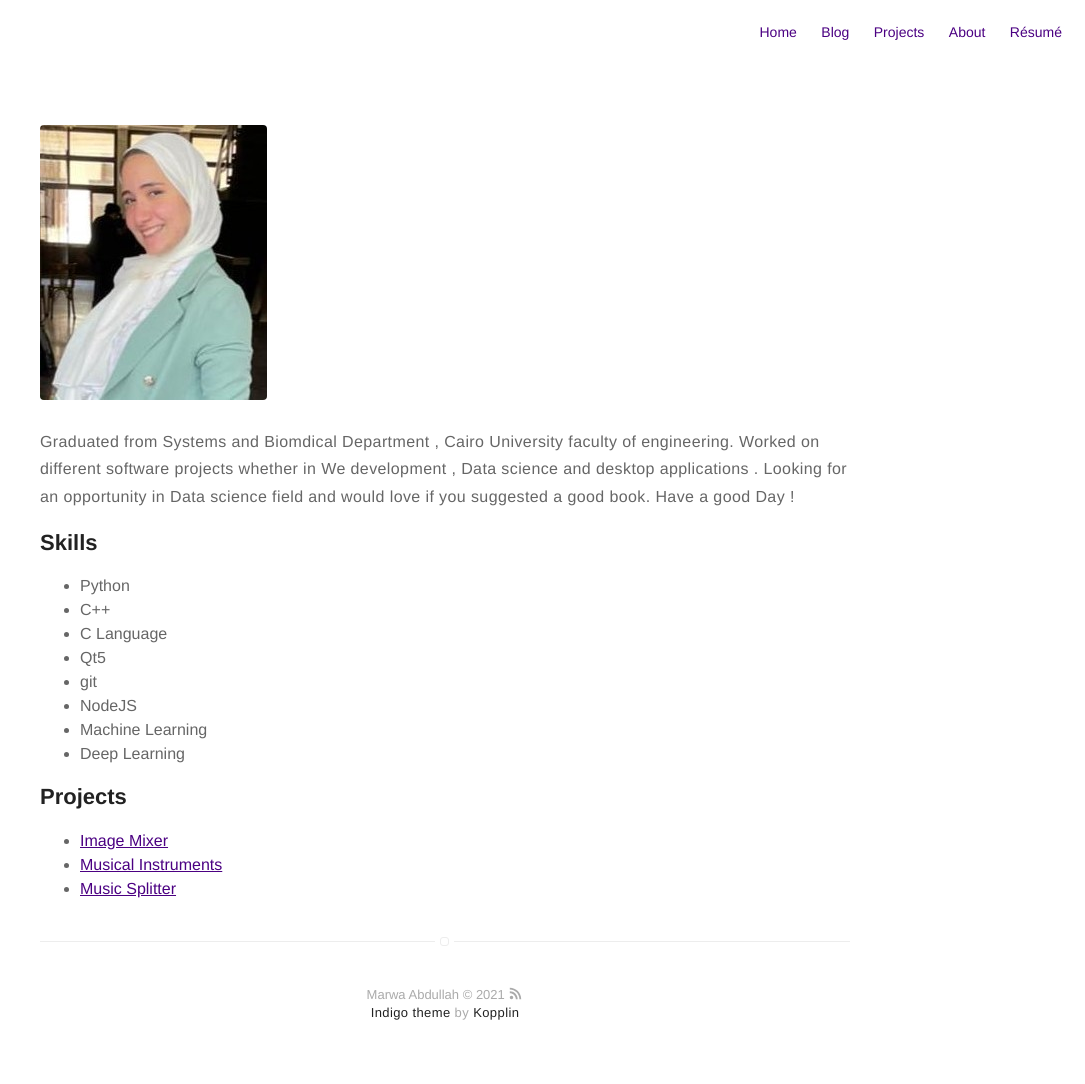
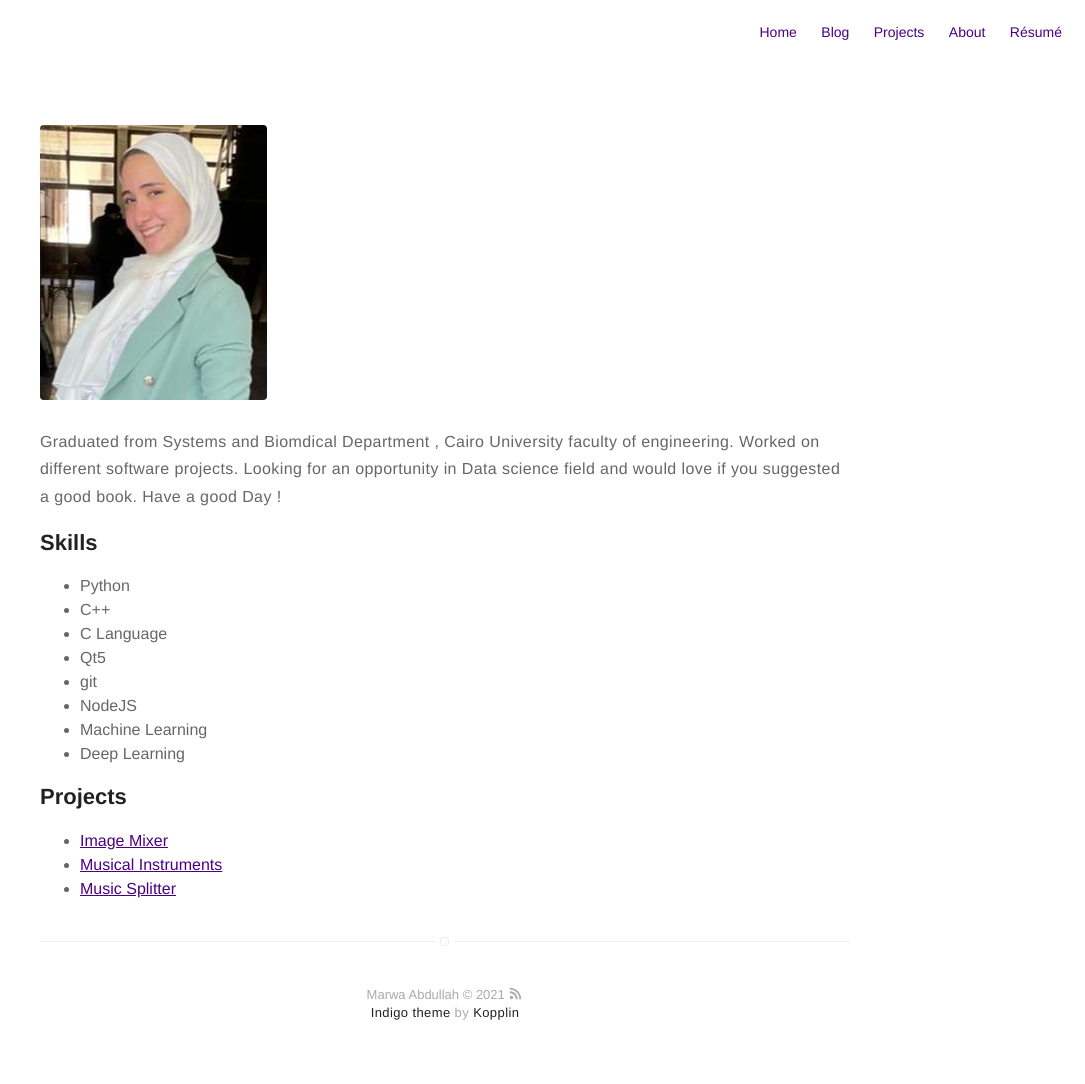
Before and after one commit to marwaomar/Marwa-Abdalla, a Jekyll site: the page built from about.md, in a window 1280 px wide. Shown: the whole page, without its empty margins (195-1280 px from the left). Built offline with Jekyll 4.4.1, drawn with Linux system fonts in a browser that asks for light colours; our own code applies the rules of GitHub Pages for plain Markdown files.

Commit message:
Update about.md

```diff
--- a/about.md
+++ b/about.md
@@ -1,7 +1,7 @@
 
 ![Profile Image](/pic.jpeg)
 
-<p> Graduated from Systems and Biomdical Department , Cairo University faculty of engineering. Worked on different software projects whether in We development , Data science and desktop applications . Looking for an opportunity in Data science field and would love if you suggested a good book.
+<p> Graduated from Systems and Biomdical Department , Cairo University faculty of engineering. Worked on different software projects. Looking for an opportunity in Data science field and would love if you suggested a good book.
 Have a good Day ! </p>
 
 <h2>Skills</h2>
```
